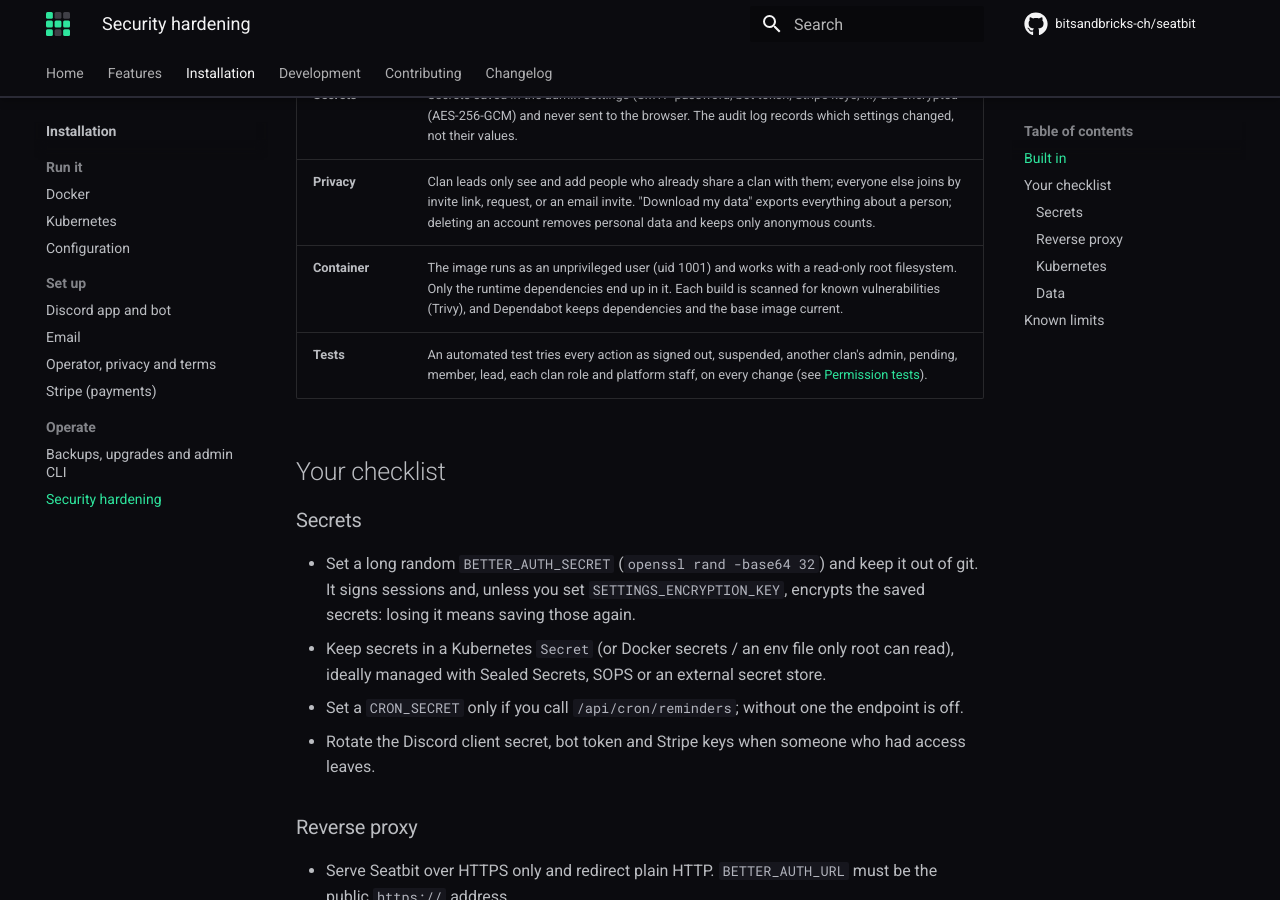
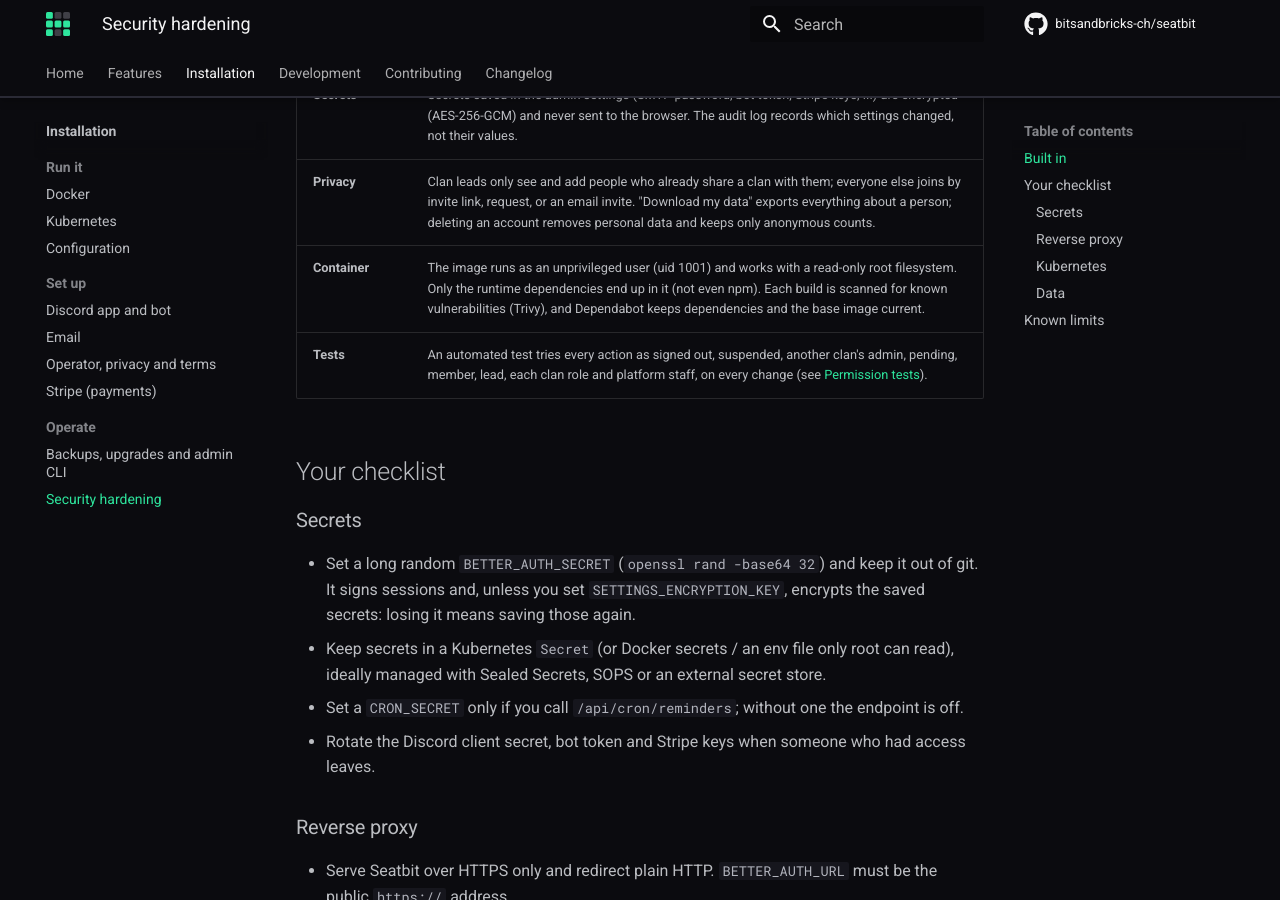
Before and after one commit to bitsandbricks-ch/seatbit, an MkDocs documentation site: the page built from docs/installation/security.md, in a window 1280 px wide and 900 px high, scrolled down 1167 px. Built offline with MkDocs 1.6.1 and Material for MkDocs 9.7.7, drawn with Linux system fonts in a browser that asks for light colours; comment, search, counter and statistics services are not loaded.

Commit message:
Container image: drop npm, npx and corepack from the runtime stage
Nothing uses them at runtime; the npm bundled with the Node.js base image
carried the only findings in the image scan (the app's own dependencies and
Debian packages are clean).

Co-Authored-By: Claude Opus 5.5 <noreply@anthropic.com>
Claude-Session: https://claude.ai/code/session_01Mn3pyohAa1qzo72mzTkUrU

```diff
--- a/docs/installation/security.md
+++ b/docs/installation/security.md
@@ -18,7 +18,7 @@ What Seatbit does to protect its users, and what you as the operator of an insta
 | **Spam guards** | Reports, new clans, test DMs and everything a lead sends by hand (news, reminders, nudges, guest invites, payment reminders) are rate limited per account. |
 | **Secrets** | Secrets saved in the admin settings (SMTP password, bot token, Stripe keys, ...) are encrypted (AES-256-GCM) and never sent to the browser. The audit log records which settings changed, not their values. |
 | **Privacy** | Clan leads only see and add people who already share a clan with them; everyone else joins by invite link, request, or an email invite. "Download my data" exports everything about a person; deleting an account removes personal data and keeps only anonymous counts. |
-| **Container** | The image runs as an unprivileged user (uid 1001) and works with a read-only root filesystem. Only the runtime dependencies end up in it. Each build is scanned for known vulnerabilities (Trivy), and Dependabot keeps dependencies and the base image current. |
+| **Container** | The image runs as an unprivileged user (uid 1001) and works with a read-only root filesystem. Only the runtime dependencies end up in it (not even npm). Each build is scanned for known vulnerabilities (Trivy), and Dependabot keeps dependencies and the base image current. |
 | **Tests** | An automated test tries every action as signed out, suspended, another clan's admin, pending, member, lead, each clan role and platform staff, on every change (see [Permission tests](../development/permission-tests.md)). |
 
 ## Your checklist
```
Also changed, not shown: 1 other file.
